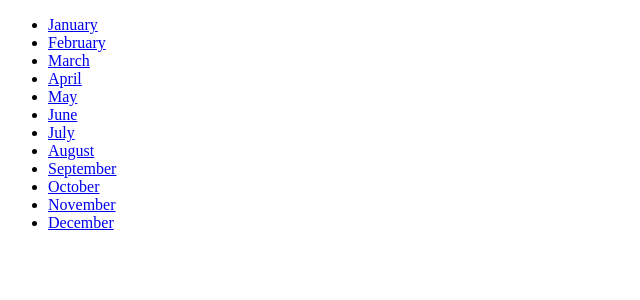
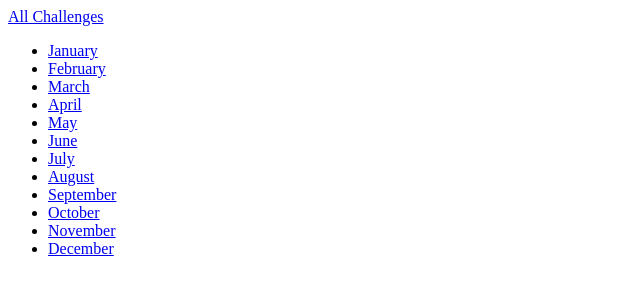
Before and after one commit to swillrich5/monthly_challenges, a Django app: page /challenges/ in a window 1280 px wide. Shown: the top 300 px of the page, without its empty margins (0-640 px from the left). Run offline with Django 4.2, Linux system fonts and the light colour scheme.

Commit message:
added header via include feature

```diff
--- a/challenges/templates/challenges/challenge.html
+++ b/challenges/templates/challenges/challenge.html
@@ -5,6 +5,8 @@
     {% endblock %}
 
     {% block content %}
+        {% include "challenges/includes/header.html" %}
+
         <h1>{{ month|title}}'s Challenge</h1>
         {% if text is not None %}
                 <h2>{{ text }}</h2>
--- /dev/null
+++ b/challenges/templates/challenges/includes/header.html
@@ -0,0 +1,5 @@
+<header>
+    <nav>
+        <a href="{% url 'index' %}">All Challenges</a>
+    </nav>
+</header>
--- a/challenges/templates/challenges/index.html
+++ b/challenges/templates/challenges/index.html
@@ -6,6 +6,7 @@
     {% endblock %}
 
     {% block content %}
+        {% include "challenges/includes/header.html" %}
         <ul>
             {% for month in months %}
                 <li><a href="{% url 'month-challenge' month %}"</a>{{ month|title }}</li>
--- a/challenges/urls.py
+++ b/challenges/urls.py
@@ -2,7 +2,7 @@ from django.urls import path
 from . import views
 
 urlpatterns = [
-    path("", views.index),  # /challenges/
+    path("", views.index, name="index"),  # /challenges/
     path("<int:month>", views.monthly_challenge_by_number),
     path("<str:month>", views.monthly_challenge, name="month-challenge"),
 ]
```
